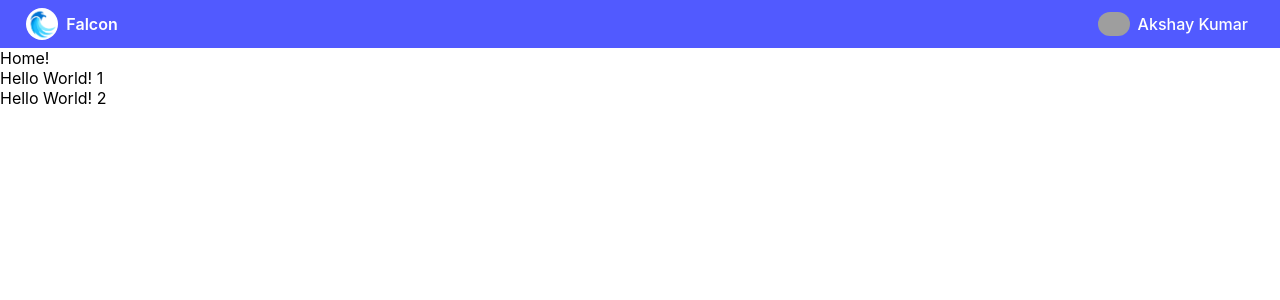
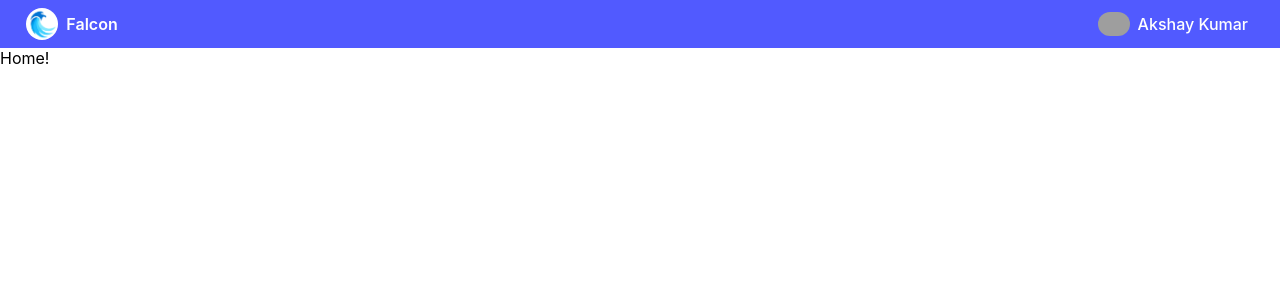
Before and after one commit to yogesh-aggarwal/falcon-qna, a React (Create React App) app: page / in a window 1280 px wide. Shown: the top 300 px of the page. Built offline with nearby package versions, Linux system fonts and the light colour scheme; grey boxes are pictures that could not be loaded.

Commit message:
Minor changes in verifyEmail regex

```diff
--- a/src/components/global/Question/Card/Card.tsx
+++ b/src/components/global/Question/Card/Card.tsx
@@ -4,7 +4,6 @@ import {
   QuestionInterface,
 } from "../../../../data/interfaces/data";
 import { State } from "../../../../data/state";
-import { UserState } from "../../../../data/userState";
 
 interface PropsInterface {
   id: string;
@@ -29,17 +28,6 @@ export class QuestionCard extends React.Component<PropsInterface> {
   }
 
   render() {
-    return (
-      <div className="QuestionCardContainer">
-        <div
-          onClick={() => {
-            State.setState({ questions: { abcd: { title: "Yogesh" } } });
-            console.log(State.state.value);
-          }}
-        >
-          {this.state.title}
-        </div>
-      </div>
-    );
+    return <div className="QuestionCardContainer"></div>;
   }
 }
--- a/src/services/tools.ts
+++ b/src/services/tools.ts
@@ -1,5 +1,5 @@
 export function verfiyEmail(email: string): boolean {
-  const re = /^(([^<>()\[\]\\.,;:\s@"]+(\.[^<>()\[\]\\.,;:\s@"]+)*)|(".+"))@((\[[0-9]{1,3}\.[0-9]{1,3}\.[0-9]{1,3}\.[0-9]{1,3}\])|(([a-zA-Z\-0-9]+\.)+[a-zA-Z]{2,}))$/;
+  const re = /^(([^<>()[\]\\.,;:\s@"]+(\.[^<>()[\]\\.,;:\s@"]+)*)|(".+"))@((\[[0-9]{1,3}\.[0-9]{1,3}\.[0-9]{1,3}\.[0-9]{1,3}\])|(([a-zA-Z\-0-9]+\.)+[a-zA-Z]{2,}))$/;
   return re.test(email.toLowerCase());
 }
 
```
